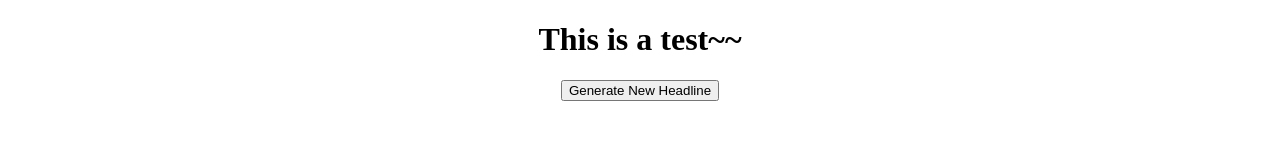
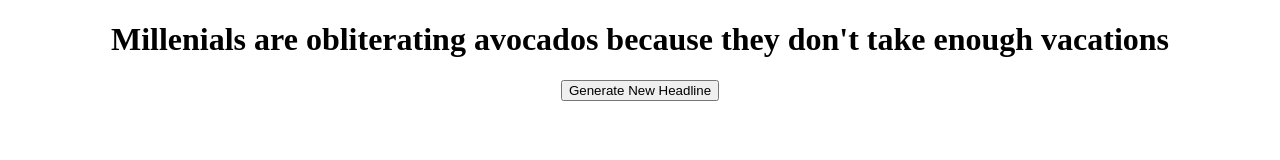
Before and after one commit to jcjoneskern/millenials, a plain HTML site: page index.html in a window 1280 px wide. Both pictures are taken after a click on the button "Generate New Headline". Drawn offline with Linux system fonts and the light colour scheme.

Commit message:
basic sentences working

```diff
--- a/index.html
+++ b/index.html
@@ -8,7 +8,7 @@
     <script type="text/javascript" src="script.js"></script>
   </head>
   <body>
-    <h1 id="headline">This is a test~~</h1>
+    <h1 id="headline">What did Millenials do this time?</h1>
     <button type="button" name="button">Generate New Headline</button>
   </body>
 </html>
--- a/script.js
+++ b/script.js
@@ -1,17 +1,33 @@
 $(function() {
+  const verbs = ["killing", "ruining", "eating", "obliterating", "aren't buying"];
+  const nouns = ["napkins", "diamonds", "houses", "golf", "typewriters", "yachts", "capitalism", "the police", "God", "razors", "avocados"];
+  const reasons = ["they're lazy", "they're entitled", "communism", "they hate success", "they hate themselves", "they buy too much kale", "they take too many vacations", "they don't take enough vacations"];
+  // const headlines = ["Millenials are " + verb() + " " + noun() + " because " + reason(), "Millenials are " + verb() + " " + noun() + " with " + reason()];
+
+  function getHeadline() {
+    let verb = function() {
+      return verbs[Math.floor(Math.random()*verbs.length)];
+    }
+    let noun = function() {
+      return nouns[Math.floor(Math.random()*nouns.length)];
+    }
+    let reason = function() {
+      return reasons[Math.floor(Math.random()*reasons.length)];
+    }
+
+    let headline = "Millenials are " + verb() + " " + noun() + " because " + reason();
+    return headline;
+  }
 
   $("button").on("click", function() {
-    console.log($("#headline").text());
+    let headline = getHeadline();
+    $("#headline").text(headline);
   });
 
 });
 
-// 1. get button working x
-// 2. have button make any change at all
-// 3. change stuff with pieces from array
-
-// gonna need .text()
-
 
 // Millenials are xing y because z
 // Millenials are xing y with z
+// Millenials hate y because z
+// Millenials can't a because z
```
